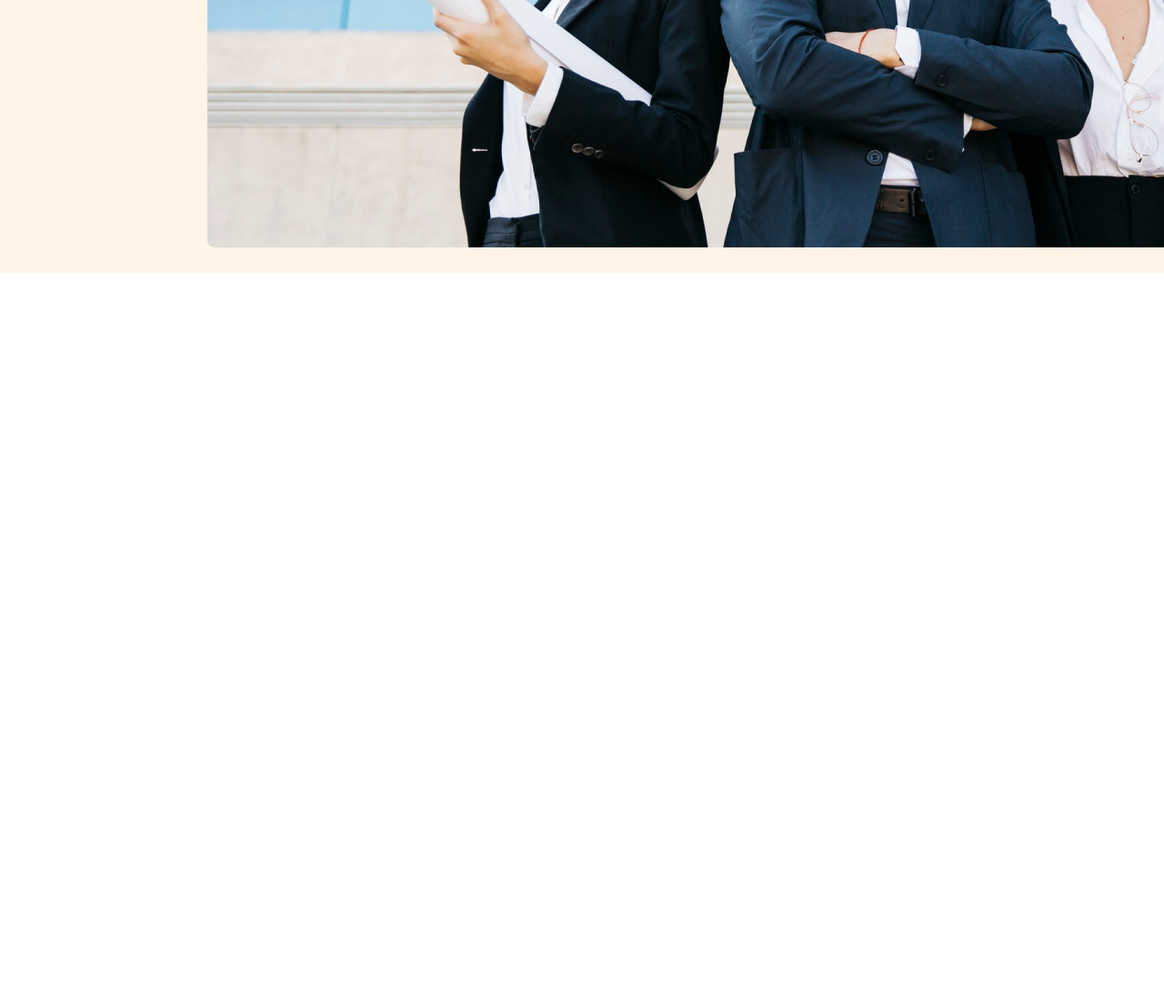
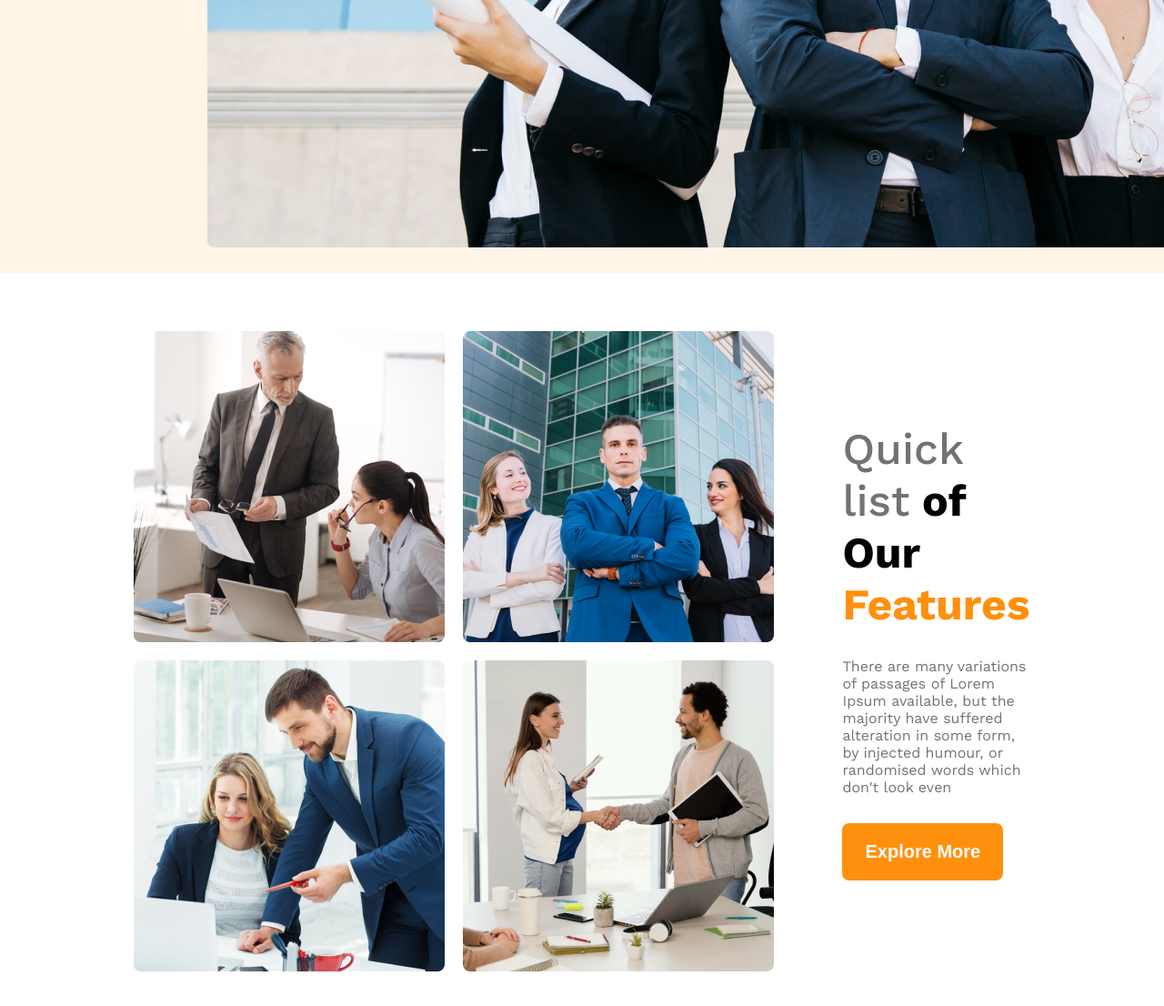
Before and after one commit to Jaber4770/G3-Architect-responsive, a plain HTML site: page index.html in a window 1280 px wide. Shown: the part 934-2040 px from the top of the page at 91% size. Before the commit the page ends 1234 px from the top, so only its background shows below. Drawn offline with nearby package versions, Linux system fonts and the light colour scheme.

Commit message:
features section done

```diff
--- a/index.html
+++ b/index.html
@@ -27,16 +27,29 @@
         <div class="banner">
             <div>
                 <h1>Brand New <br> Group of Architects</h1>
-                <p>There are many variations of passages of Lorem Ipsum available, but the majority have suffered alteration in some form, by injected humour, or randomised words which don't look even</p>
+                <p>There are many variations of passages of Lorem Ipsum available, but the majority have suffered
+                    alteration in some form, by injected humour, or randomised words which don't look even</p>
                 <button class="common-btn">Explore More</button>
             </div>
             <img src="images/banner.png" alt="">
         </div>
     </header>
 
- <main>
-
- </main>
+    <main>
+        <section class="features">
+            <div class="team-img">
+                <img src="images/team1.png" alt="">
+                <img src="images/team2.png" alt="">
+                <img src="images/team3.png" alt="">
+                <img src="images/team4.png" alt="">
+            </div>
+            <div class="features-info">
+                <h1><span class="heading-color-1">Quick list</span> of Our <span class="heading-color-2">Features</span></h1>
+                <p>There are many variations of passages of Lorem Ipsum available, but the majority have suffered alteration in some form, by injected humour, or randomised words which don't look even</p>
+                <button class="common-btn">Explore More</button>
+            </div>
+        </section>
+    </main>
     <footer>
 
     </footer>
--- a/style.css
+++ b/style.css
@@ -9,8 +9,9 @@
     margin: 0;
     padding: 0;
 }
-.section{
+section{
     margin: 5% 0;
+    padding: 0 228px;
 }
 .common-btn{
     padding: 20px 25px;
@@ -75,3 +76,33 @@ nav ul li {
 .banner img{
     margin-top: 3%;
 }
+/* quick list of our features */
+.features{
+    display: flex;
+    gap: 75px;
+    justify-content: center;
+    align-items: center;
+}
+.team-img{
+    display: grid;
+    grid-template-columns: repeat(2,1fr);
+    gap: 20px;
+}
+.features h1{
+font-size: 3rem;
+font-weight: 700;
+}
+.heading-color-1{
+    color: #727272;
+    font-weight: 500;
+}
+.heading-color-2{
+    color: #ff900e;
+}
+.features-info{
+    width: 40%;
+}
+.features p{
+    color: var(--description-color);
+    padding: 30px 0;
+}
```
